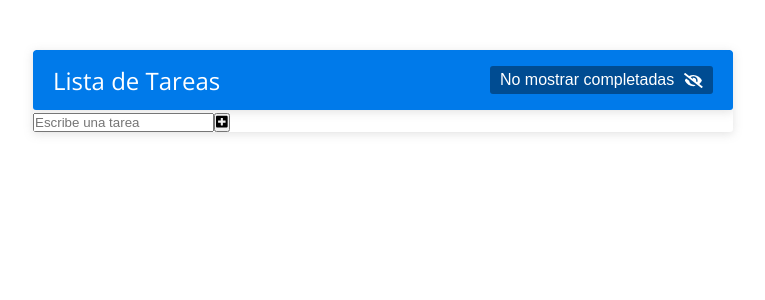
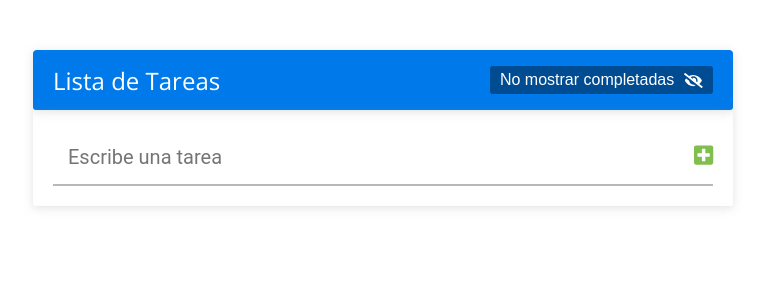
Before and after one commit to fabianmolinab/Aplicacion-de-lista-de-Tareas, a React (Create React App) app: page / in a window 1280 px wide. Shown: the top 300 px of the page, without its empty margins (257-1022 px from the left). Built offline with nearby package versions, Linux system fonts and the light colour scheme.

Commit message:
Terminado los estilos de el formulario de tareas

```diff
--- a/src/App.js
+++ b/src/App.js
@@ -5,7 +5,7 @@ import { Header } from './Componentes/Header';
 import { FormularioTareas } from './Componentes/FormularioTareas';
 
 
-const Contenedor = styled.div`
+const Contenedor__app = styled.div`
 box-shadow: 0 2px 10px rgba(139,139,139,.25);
 border-radius: 3px;
 display: grid;
@@ -18,12 +18,6 @@ width: 100%;
 `;
 export const App = () => {
 
-  // const inicialState = [{
-  //   id: 1,
-  //   description: '',
-  //   completado: false
-  // }];
-
   //Hook para cambiar estado de submit
   const [tareas, cambiarTareas] = useState([{
     id: 1,
@@ -32,9 +26,9 @@ export const App = () => {
   }]);
 
   return (
-    <Contenedor>
+    <Contenedor__app>
       <Header />
       <FormularioTareas tareas={tareas} cambiarTareas={cambiarTareas} />
-    </Contenedor>
+    </Contenedor__app>
   )
 };
--- /dev/null
+++ b/src/Componentes/BotonFormulario.js
@@ -0,0 +1,23 @@
+import React from 'react'
+import styled from "styled-components";
+import { faPlusSquare } from '@fortawesome/free-solid-svg-icons';
+import { Iconos } from '../elementos/Iconos';
+
+
+export const BotonFormularioStyles = styled.button`
+  position: absolute;
+	bottom: 40px;
+	right: 20px;
+	border: none;
+	background: none;
+	cursor: pointer;
+`
+
+
+export const BotonFormulario = () => {
+	return (
+		<BotonFormularioStyles type="submit">
+			<Iconos formicon="true" icon={faPlusSquare} />
+		</BotonFormularioStyles>
+	)
+}
--- /dev/null
+++ b/src/Componentes/BotonHeader.js
@@ -0,0 +1,27 @@
+import React from 'react'
+import { IconoNoCompletado } from '../elementos/IconoNoCompletado';
+
+import styled from 'styled-components';
+
+export const BotonHeaderStyles = styled.button`
+
+	align-items: center;
+  background: none;
+	background: #004c92;
+	border: none;
+	border-radius: 3px;
+	color: #fff;
+	cursor: pointer;
+	display: flex;
+	font-size: 16px;
+	padding: 5px 10px;
+`;
+
+export const BotonHeader = () => {
+	return (
+		<BotonHeaderStyles>
+			No mostrar completadas
+			<IconoNoCompletado />
+		</BotonHeaderStyles>
+	)
+}
--- a/src/Componentes/FormularioTareas.js
+++ b/src/Componentes/FormularioTareas.js
@@ -1,13 +1,22 @@
 import React, { useState } from 'react'
-import { FontAwesomeIcon } from '@fortawesome/react-fontawesome';
-import { faPlusSquare } from '@fortawesome/free-solid-svg-icons';
+import { InputFormulario } from './InputFormulario';
+import { BotonFormulario } from './BotonFormulario';
+
+import styled from 'styled-components';
+
+
+const FormularioTareasStyles = styled.form`
+display: flex;
+justify-content: space-between;
+align-items: center;
+position: relative;
+padding: 20px;
+box-shadow: 0 2px 10px rgba(139,139,139,.25);
+`
 
 export const FormularioTareas = ({ tareas, cambiarTareas }) => {
+
   const [inputTarea, cambiarInputTarea] = useState('');
-
-  const handleInput = (e) => {
-    cambiarInputTarea(e.target.value);
-  }
 
   const handleSubmit = (e) => {
     e.preventDefault();
@@ -25,17 +34,16 @@ export const FormularioTareas = ({ tareas, cambiarTareas }) => {
     cambiarInputTarea('');
   }
 
+
   return (
-    <form action="" onSubmit={handleSubmit}>
-      <input
-        type="text"
-        placeholder="Escribe una tarea"
-        value={inputTarea}
-        onChange={(e) => handleInput(e)}
+    <FormularioTareasStyles action="" onSubmit={handleSubmit}>
+
+      <InputFormulario
+        inputTarea={inputTarea}
+        cambiarInputTarea={cambiarInputTarea}
       />
-      <button type="submit">
-        <FontAwesomeIcon icon={faPlusSquare} />
-      </button>
-    </form>
+
+      <BotonFormulario />
+    </FormularioTareasStyles>
   );
 }
--- a/src/Componentes/Header.js
+++ b/src/Componentes/Header.js
@@ -1,8 +1,7 @@
 import React from 'react';
 import styled from 'styled-components';
 
-import { Boton } from '../elementos/Boton';
-import { IconoNoCompletado } from '../elementos/IconoNoCompletado';
+import { BotonHeader } from './BotonHeader';
 
 const Contenedor = styled.div`
     max-width: 700px;
@@ -14,17 +13,14 @@ const Contenedor = styled.div`
     border-radius: 3px;
     display: grid;
     grid-template-rows: auto auto 1fr;
-
   `;
 const Encabezado = styled.header`
-  //--verde: #80BE4E;
-  --azul: #007AEA;
   display: flex;
   align-items: center;
   justify-content: space-between;
   height: 60px;
   padding: 0 20px;
-  background: var(--azul);
+  background:  #007AEA;
   color: #fff;
   border-radius: 3px 3px 0px 0px;
 `;
@@ -35,16 +31,12 @@ const TituloHeader = styled.h1`
    `;
 
 export const Header = () => {
-
   return (
-
     <Contenedor>
       <Encabezado>
         <TituloHeader> Lista de Tareas</TituloHeader>
-        <Boton>
-          No mostrar completadas
-          <IconoNoCompletado />
-        </Boton>
+        {/* ---Boton no completado--- */}
+        <BotonHeader />
       </Encabezado>
     </Contenedor>
   )
--- /dev/null
+++ b/src/Componentes/InputFormulario.js
@@ -0,0 +1,31 @@
+import React from 'react'
+import styled from 'styled-components'
+
+
+export const InputFormulario = ({ inputTarea, cambiarInputTarea }) => {
+
+  const handleInput = (e) => {
+    cambiarInputTarea(e.target.value);
+  }
+
+  return (
+    <Input
+      type="text"
+      placeholder="Escribe una tarea"
+      value={inputTarea}
+      onChange={(e) => handleInput(e)}
+    />
+  )
+}
+const Input = styled.input`
+  border: none;
+	padding: 15px;
+	width: 100%;
+	font-size: 20px;
+	font-family: 'Roboto', sans-serif;
+  border-bottom: 2px solid #b8b8b8;
+  &:focus {
+    outline: none;
+	  border-bottom: 2px solid #007AEA;
+  }
+`
--- a/src/elementos/Boton.js
+++ /dev/null
@@ -1,15 +0,0 @@
-import styled from 'styled-components';
-
-export const Boton = styled.button`
-
-  background: none;
-	font-size: 16px;
-	color: #fff;
-	border: none;
-	cursor: pointer;
-	background: #004c92;
-	padding: 5px 10px;
-	border-radius: 3px;
-	display: flex;
-	align-items: center;
-`;
--- a/src/elementos/IconoNoCompletado.js
+++ b/src/elementos/IconoNoCompletado.js
@@ -1,10 +1,9 @@
 import React from 'react'
-import './icon.css'
-import { FontAwesomeIcon } from '@fortawesome/react-fontawesome';
 import { faEyeSlash } from '@fortawesome/free-solid-svg-icons';
+import { Iconos } from './Iconos';
 
 export const IconoNoCompletado = () => {
   return (
-    <FontAwesomeIcon icon={faEyeSlash} className="IconoNoCompletado" />
+    <Iconos icon={faEyeSlash} />
   )
 }
--- /dev/null
+++ b/src/elementos/Iconos.js
@@ -0,0 +1,17 @@
+import styled, { css } from 'styled-components';
+import { FontAwesomeIcon } from '@fortawesome/react-fontawesome';
+
+
+// Estilos de los iconos
+export const Iconos = styled(FontAwesomeIcon)`
+font-size: 15px;
+margin-left: 10px;
+
+
+${props => props.formicon && css`
+  font-size: 22px;
+  color: #80BE4E;
+  margin-left: 1px;
+  cursor: pointer;
+`}
+`;
--- a/src/elementos/icon.css
+++ /dev/null
@@ -1,4 +0,0 @@
-.IconoNoCompletado {
-  font-size: 15px;
-	margin-left: 10px;
-}
```
